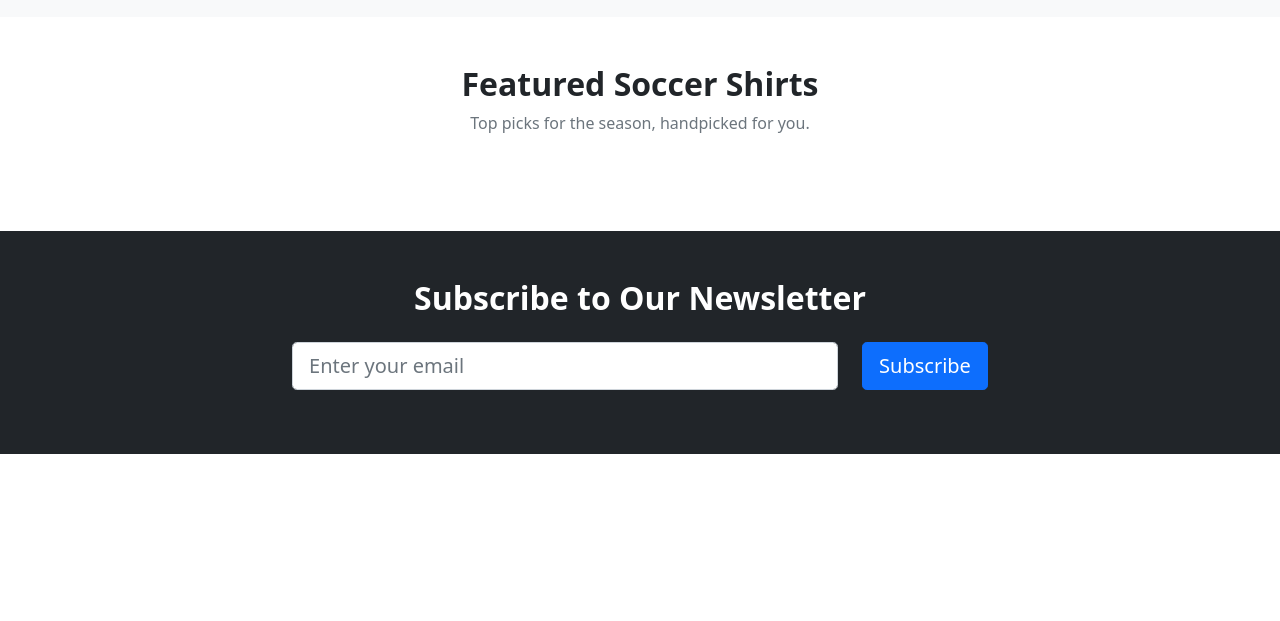
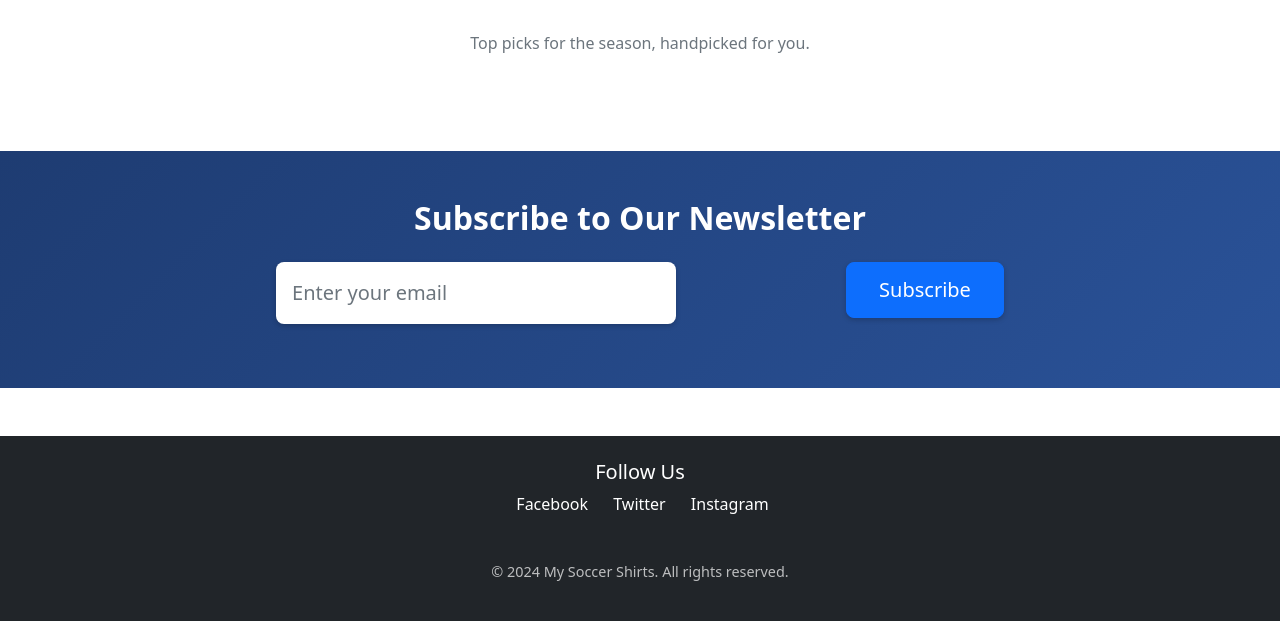
Before and after one commit to Richieon88/football-shirt-shop, a Django app: page / in a window 1280 px wide. Shown: the part 441-1062 px from the top of the page. Before the commit the page ends 895 px from the top, so only its background shows below. Run offline with Django 4.2, Linux system fonts and the light colour scheme; data comes from the database, SQL or seed files in the repository; data that the repository does not hold is empty.

Commit message:
improve look of the homepage

```diff
--- a/football_shirt_shop/settings.py
+++ b/football_shirt_shop/settings.py
@@ -112,6 +112,7 @@ TEMPLATES = [
                 "django.contrib.auth.context_processors.auth",
                 "django.contrib.messages.context_processors.messages",
                 "cart.context_processors.cart_context",
+                "home.context_processors.current_year",
             ],
         },
     },
--- /dev/null
+++ b/home/context_processors.py
@@ -0,0 +1,4 @@
+from datetime import datetime
+
+def current_year(request):
+    return {'current_year': datetime.now().year}
--- a/home/templates/home/index.html
+++ b/home/templates/home/index.html
@@ -5,19 +5,14 @@
 
 {% block content %}
 <!-- Hero Section -->
-<section class="hero-section bg-light py-5">
+<section class="hero-section py-5">
     <div class="container">
         <div class="row align-items-center">
-            <div class="col-lg-6 text-center text-lg-start">
+            <div class="col-lg-8 mx-auto">
                 <h1 class="display-4 fw-bold mb-3">Discover Your Team's Colors</h1>
                 <p class="lead mb-4">Explore the latest or greatest soccer shirts for your favorite teams</p>
-                <div>
-                    <a href="{% url 'shirts:shirt_list' %}" class="btn btn-primary btn-lg me-2">Shop Now</a>
-                    <a href="{% url 'shirts:shirt_list' %}" class="btn btn-outline-secondary btn-lg">Explore Teams</a>
-                </div>
-            </div>
-            <div class="col-lg-6 text-center">
-                <img src="https://res.cloudinary.com/dxv4zqjlz/image/upload/v1730076151/hero_image_oibidp.jpg" alt="Hero image of a football shirt" class="img-fluid rounded">
+                <a href="{% url 'shirts:shirt_list' %}" class="btn btn-primary btn-lg me-2">Shop Now</a>
+                <a href="{% url 'shirts:shirt_list' %}" class="btn btn-outline-secondary btn-lg">Explore Teams</a>
             </div>
         </div>
     </div>
@@ -52,19 +47,18 @@
     <div class="container text-center">
         <h2 class="fw-bold mb-4">Subscribe to Our Newsletter</h2>
 
-        <!-- Display Messages -->
+        <!-- Newsletter-specific feedback -->
         {% if messages %}
-            <div class="mb-4">
-                {% for message in messages %}
-                    <div class="alert alert-{{ message.tags }} alert-dismissible fade show" role="alert">
+            {% for message in messages %}
+                {% if message.tags == 'newsletter' %}
+                    <div class="alert alert-info alert-dismissible fade show" role="alert">
                         {{ message }}
                         <button type="button" class="btn-close" data-bs-dismiss="alert" aria-label="Close"></button>
                     </div>
-                {% endfor %}
-            </div>
+                {% endif %}
+            {% endfor %}
         {% endif %}
 
-        <!-- Newsletter Form -->
         <form method="POST" action="{% url 'home:newsletter_signup' %}" class="row justify-content-center">
             {% csrf_token %}
             <div class="col-md-6">
--- a/home/urls.py
+++ b/home/urls.py
@@ -1,5 +1,6 @@
 from django.contrib import admin
 from django.urls import path
+from django.contrib.auth import views as auth_views
 from . import views
 
 app_name = 'home'
@@ -8,4 +9,6 @@ urlpatterns = [
     path('', views.index, name='index'),
     path('newsletter/signup/', views.newsletter_signup, name='newsletter_signup'),
     path('profile/', views.profile, name='profile'),
+    path('login/', auth_views.LoginView.as_view(extra_context={'next': '/'}), name='account_login'),
+    path('logout/', views.custom_logout, name='account_logout'),
 ]
--- a/home/views.py
+++ b/home/views.py
@@ -2,6 +2,7 @@ from django.shortcuts import render, redirect
 from django.contrib.auth.decorators import login_required
 from django.contrib.auth.models import User
 from django.contrib import messages
+from django.contrib.auth import login, logout
 from django.core.mail import send_mail
 from django.conf import settings
 from .forms import NewsletterSignupForm, ProfileUpdateForm
@@ -28,14 +29,15 @@ def newsletter_signup(request):
                     [email],
                     fail_silently=False,
                 )
-                messages.success(request, "Thank you for subscribing to our newsletter!")
+                messages.add_message(request, messages.SUCCESS, "Thank you for subscribing to our newsletter!", extra_tags='newsletter')
             else:
-                messages.warning(request, "This email is already subscribed.")
+                messages.add_message(request, messages.WARNING, "This email is already subscribed.", extra_tags='newsletter')
             return redirect('home:index')  # Redirect to homepage
     else:
         form = NewsletterSignupForm()
 
     return render(request, 'home/newsletter_signup.html', {'form': form})
+
 
 @login_required
 def profile(request):
@@ -50,3 +52,16 @@ def profile(request):
         form = ProfileUpdateForm(instance=request.user)
 
     return render(request, 'home/profile.html', {'form': form})
+
+def custom_login(request, *args, **kwargs):
+    """Custom login view to add feedback messages."""
+    response = login(request, *args, **kwargs)
+    messages.success(request, 'Welcome back, {}!'.format(request.user.username))
+    return response
+
+def custom_logout(request, *args, **kwargs):
+    """Custom logout view to add feedback messages."""
+    username = request.user.username if request.user.is_authenticated else 'Guest'
+    response = logout(request, *args, **kwargs)
+    messages.info(request, 'Goodbye, {}. You have been logged out.'.format(username))
+    return redirect('home:index')
--- a/static/css/base.css
+++ b/static/css/base.css
@@ -1,4 +1,8 @@
 /* Navbar */
+.navbar {
+    box-shadow: 0 2px 5px rgba(0, 0, 0, 0.1); /* Subtle shadow for depth */
+}
+
 .navbar-brand {
     font-size: 1.5rem;
     font-weight: bold;
@@ -6,45 +10,78 @@
 
 .navbar-dark .navbar-nav .nav-link {
     color: rgba(255, 255, 255, 0.8);
-    transition: color 0.3s ease;
+    font-size: 1rem;
+    font-weight: 500;
+    transition: color 0.3s ease, background-color 0.3s ease;
+    padding: 0.5rem 1rem; /* Improved spacing */
 }
 
 .navbar-dark .navbar-nav .nav-link:hover {
+    color: #ffd700; /* Gold-like hover effect */
+    background-color: rgba(255, 255, 255, 0.1); /* Light background on hover */
+}
+
+.navbar-dark .navbar-nav .active {
     color: #fff;
+    background-color: #444; /* Highlight active page */
+    border-radius: 0.25rem;
 }
 
 .dropdown-menu {
     font-size: 1rem;
 }
 
-/* Hero Section */
-.hero-section {
-    position: relative;
-    background-size: cover;
-    background-position: center;
-    padding: 5rem 1rem;
+/* Footer */
+footer {
+    background-color: #222;
     color: #fff;
 }
 
-.hero-section .overlay {
-    position: absolute;
-    top: 0;
-    left: 0;
-    width: 100%;
-    height: 100%;
-    background: rgba(0, 0, 0, 0.5); /* Dark overlay */
-    z-index: 1;
+footer a {
+    color: #aaa;
+    text-decoration: none;
+    transition: color 0.3s ease, transform 0.2s ease;
 }
 
-.hero-section .container {
-    position: relative;
-    z-index: 2;
+footer a:hover {
+    color: #ffd700; /* Gold-like hover color */
+    transform: translateY(-2px); /* Slight lift on hover */
+}
+
+footer p {
+    margin-top: 1rem;
+    font-size: 0.9rem;
+    color: rgba(255, 255, 255, 0.7); /* Softer text for non-primary content */
+}
+
+footer .row {
+    margin-bottom: 15px;
+}
+
+footer .bi {
+    font-size: 1.2rem;
+    vertical-align: middle;
+    margin-right: 5px;
+}
+
+/* Hero Section */
+.hero-section {
+    padding: 4rem 1rem;
+    background: linear-gradient(
+        to bottom,
+        rgba(0, 0, 0, 0.5),
+        rgba(0, 0, 0, 0.7)
+    ),
+    url('https://res.cloudinary.com/dxv4zqjlz/image/upload/v1730076151/hero_image_oibidp.jpg');
+    background-size: cover;
+    background-position: center;
+    color: #fff;
+    text-align: center; /* Center-align text for better visual impact */
 }
 
 .hero-section h1 {
     font-size: 3rem;
-    font-weight: bold;
-    margin-bottom: 1rem;
+    margin-bottom: 1.5rem;
 }
 
 .hero-section p {
@@ -52,14 +89,52 @@
     margin-bottom: 2rem;
 }
 
-.hero-section .btn-primary {
-    padding: 0.75rem 1.5rem;
+.hero-section .btn-primary,
+.hero-section .btn-outline-secondary {
     font-size: 1.1rem;
+    padding: 0.75rem 2rem;
 }
 
-.hero-section .btn-outline-light {
-    padding: 0.75rem 1.5rem;
-    font-size: 1.1rem;
+/* Newsletter Section */
+.newsletter {
+    background: linear-gradient(135deg, #1e3c72, #2a5298);
+    color: #fff;
+    padding: 4rem 1rem;
+    text-align: center;
+}
+
+.newsletter input {
+    border: none;
+    border-radius: 0.5rem;
+    padding: 1rem;
+    width: 100%;
+    max-width: 400px;
+    margin-bottom: 1rem;
+    box-shadow: 0 2px 5px rgba(0, 0, 0, 0.2);
+}
+
+.newsletter button {
+    padding: 0.75rem 2rem;
+    border-radius: 0.5rem;
+    box-shadow: 0 2px 5px rgba(0, 0, 0, 0.2);
+    transition: transform 0.2s ease, box-shadow 0.3s ease;
+}
+
+.newsletter button:hover {
+    transform: translateY(-2px);
+    box-shadow: 0 4px 10px rgba(0, 0, 0, 0.3);
+}
+
+/* Feedback Messages */
+.alert {
+    margin-bottom: 1.5rem;
+    border-radius: 0.5rem;
+    box-shadow: 0 2px 5px rgba(0, 0, 0, 0.1); /* Soft shadow */
+}
+
+.alert-info {
+    background-color: #e3f2fd; /* Lighter blue for info messages */
+    color: #0d6efd; /* Bootstrap's primary color */
 }
 
 /* General Button Styling */
@@ -77,6 +152,16 @@
     color: #fff;
 }
 
+/* Section Spacing */
+section {
+    padding: 4rem 1rem;
+}
+
+section h2, section h1 {
+    margin-bottom: 2rem;
+    font-weight: bold;
+}
+
 /* Media Queries */
 @media (max-width: 768px) {
     .hero-section h1 {
@@ -85,6 +170,14 @@
 
     .hero-section p {
         font-size: 1.1rem;
+    }
+
+    footer .col-md-12 {
+        text-align: center;
+    }
+
+    .navbar-dark .navbar-nav .nav-link {
+        padding: 0.5rem 0.75rem; /* Smaller padding for mobile */
     }
 }
 
--- a/templates/base.html
+++ b/templates/base.html
@@ -61,6 +61,20 @@
         </div>
     </nav>
 
+    <!-- Global Feedback Messages (e.g., login/logout feedback) -->
+    <div class="container mt-3">
+        {% if messages %}
+            <div class="alert alert-info alert-dismissible fade show" role="alert">
+                {% for message in messages %}
+                    {% if message.tags != 'newsletter' %} <!-- Exclude newsletter-specific messages -->
+                        <p>{{ message }}</p>
+                    {% endif %}
+                {% endfor %}
+                <button type="button" class="btn-close" data-bs-dismiss="alert" aria-label="Close"></button>
+            </div>
+        {% endif %}
+    </div>
+
     {% block content %}
     {% endblock %}
 
@@ -68,5 +82,28 @@
     <script src="https://cdn.jsdelivr.net/npm/bootstrap@5.1.3/dist/js/bootstrap.bundle.min.js"></script>
     {% block extra_js %}
     {% endblock %}
+    <footer class="bg-dark text-white py-4 mt-5">
+        <div class="container">
+            <div class="row">
+                <div class="col-md-12 text-center">
+                    <h5>Follow Us</h5>
+                    <a href="https://www.facebook.com" target="_blank" class="text-white text-decoration-none me-3">
+                        <i class="bi bi-facebook"></i> Facebook
+                    </a>
+                    <a href="https://www.twitter.com" target="_blank" class="text-white text-decoration-none me-3">
+                        <i class="bi bi-twitter"></i> Twitter
+                    </a>
+                    <a href="https://www.instagram.com" target="_blank" class="text-white text-decoration-none">
+                        <i class="bi bi-instagram"></i> Instagram
+                    </a>
+                </div>
+            </div>
+            <div class="row mt-4">
+                <div class="col text-center">
+                    <p class="mb-0">&copy; {{ current_year }} My Soccer Shirts. All rights reserved.</p>
+                </div>
+            </div>
+        </div>
+    </footer>
 </body>
 </html>
```
